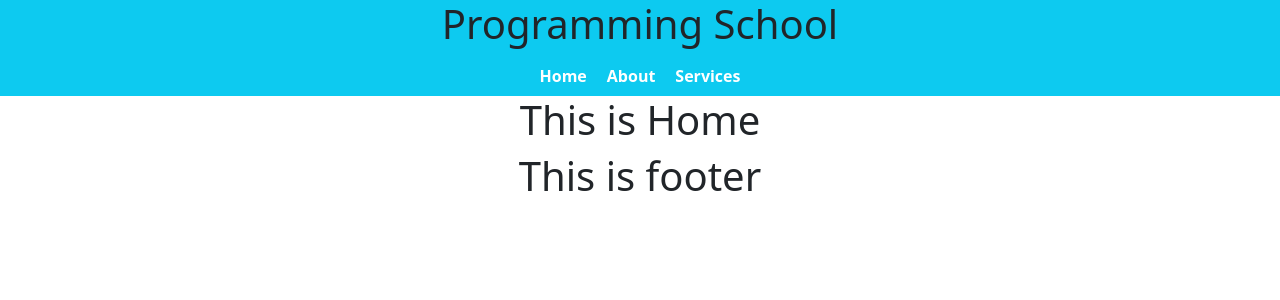
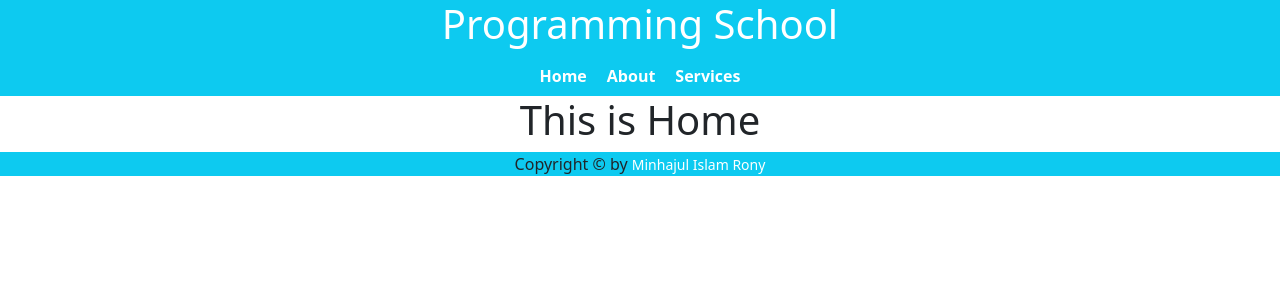
Before and after one commit to Rony163/programming-school, a React (Create React App) app: page / in a window 1280 px wide. Shown: the top 300 px of the page. Built offline with nearby package versions, Linux system fonts and the light colour scheme.

Commit message:
add footer

```diff
--- a/src/components/Footer/Footer.js
+++ b/src/components/Footer/Footer.js
@@ -2,8 +2,8 @@ import React from 'react';
 
 const Footer = () => {
     return (
-        <div>
-            <h1>This is footer</h1>
+        <div className="bg-info">
+            <p>Copyright &copy; by <small className="text-white">Minhajul Islam Rony</small></p>
         </div>
     );
 };
--- a/src/components/Header/Header.css
+++ b/src/components/Header/Header.css
@@ -7,4 +7,5 @@
 .nav-link a:hover{
     background-color: blueviolet;
     padding: 10px;
+    color: white;
 }
--- a/src/components/Header/Header.js
+++ b/src/components/Header/Header.js
@@ -5,7 +5,7 @@ import './Header.css';
 const Header = () => {
     return (
         <div className="bg-info">
-            <h1 className="">Programming School</h1>
+            <h1 className="text-white">Programming School</h1>
             <nav className="nav-link">
                 <Link to="/home">Home</Link>
                 <Link to="/about">About</Link>
```
Also changed, not shown: src/images/download.jfif (added).
